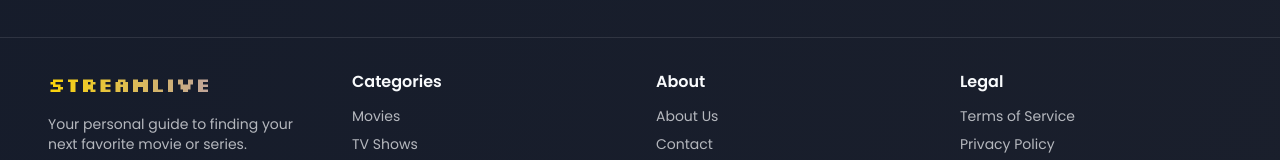
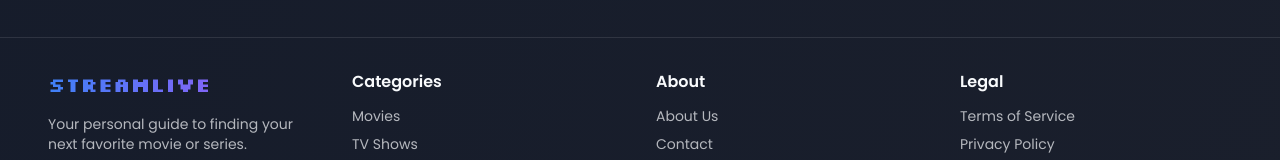
Before and after one commit to goutamvarma44/streamlive-ui-ux-design, a React (Vite) app: page / in a window 1280 px wide. Shown: the part 2578-2738 px from the top of the page. Built offline with nearby package versions, Linux system fonts and the light colour scheme.

Commit message:
Fix: Update StreamLive colors
Change the StreamLive logo and other elements to use blue and purple color scheme.

```diff
--- a/src/index.css
+++ b/src/index.css
@@ -1,4 +1,3 @@
-
 @import url('https://fonts.googleapis.com/css2?family=Silkscreen:wght@400;700&display=swap');
 @import url('https://fonts.googleapis.com/css2?family=Poppins:wght@300;400;500;600;700&display=swap');
 
@@ -63,16 +62,14 @@
   }
 
   .logo-gradient {
-    @apply bg-gradient-to-r from-accent-gold via-accent-purple to-accent-gold bg-clip-text text-transparent animate-gradient-animation font-silkscreen;
+    @apply bg-gradient-to-r from-blue-500 via-purple-500 to-blue-500 bg-clip-text text-transparent animate-gradient-animation font-silkscreen;
     background-size: 200% 200%;
   }
 
-  /* Parallax movement for background elements */
   .parallax {
     transition: transform 0.2s cubic-bezier(0.2, 0.49, 0.32, 0.99);
   }
 
-  /* Button hover animation */
   .btn-hover-effect {
     @apply relative overflow-hidden;
   }
@@ -87,7 +84,6 @@
     @apply w-full;
   }
 
-  /* Glitter text for StreamLive logo */
   .glitter-text {
     background: linear-gradient(
       90deg,
```
